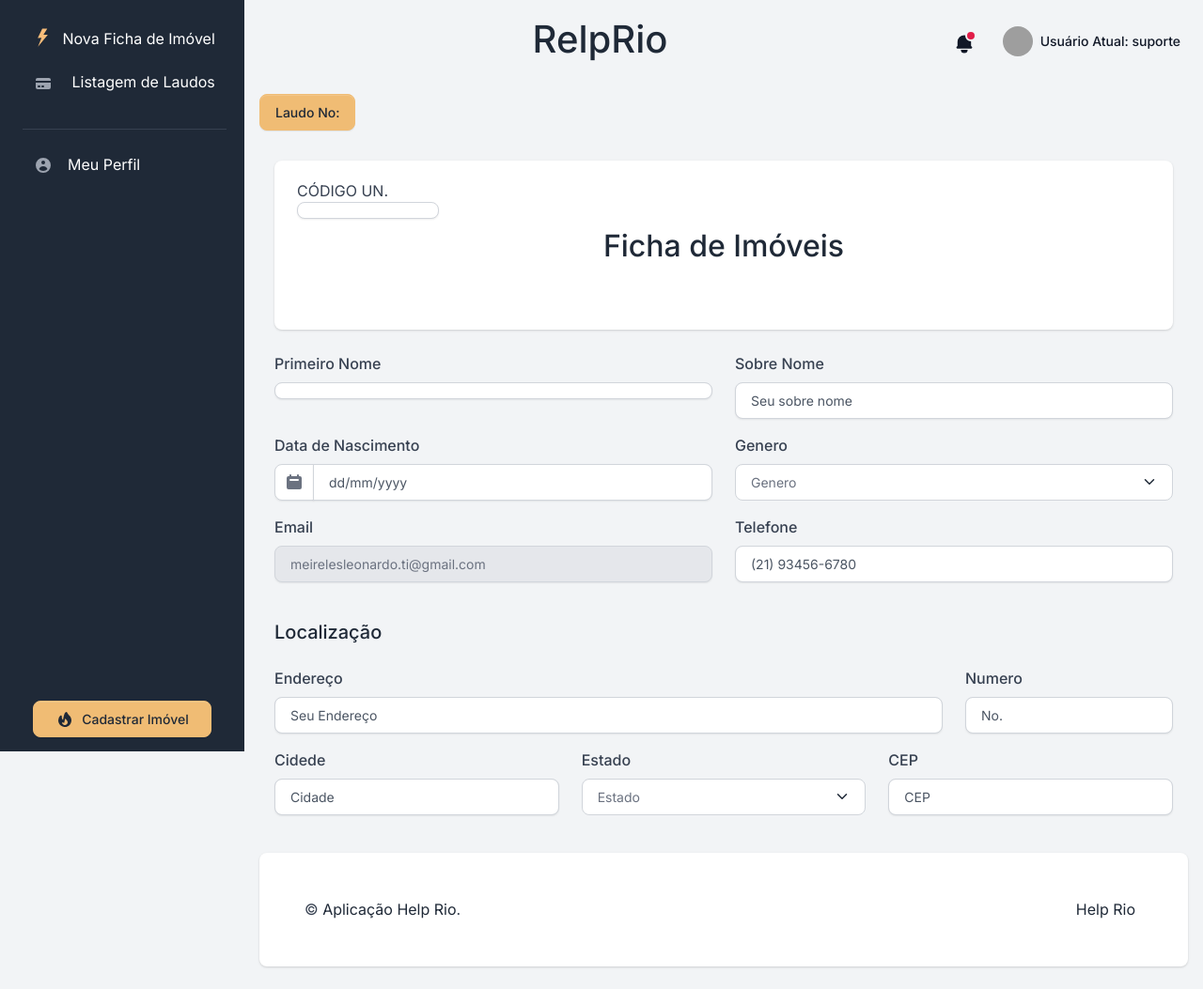
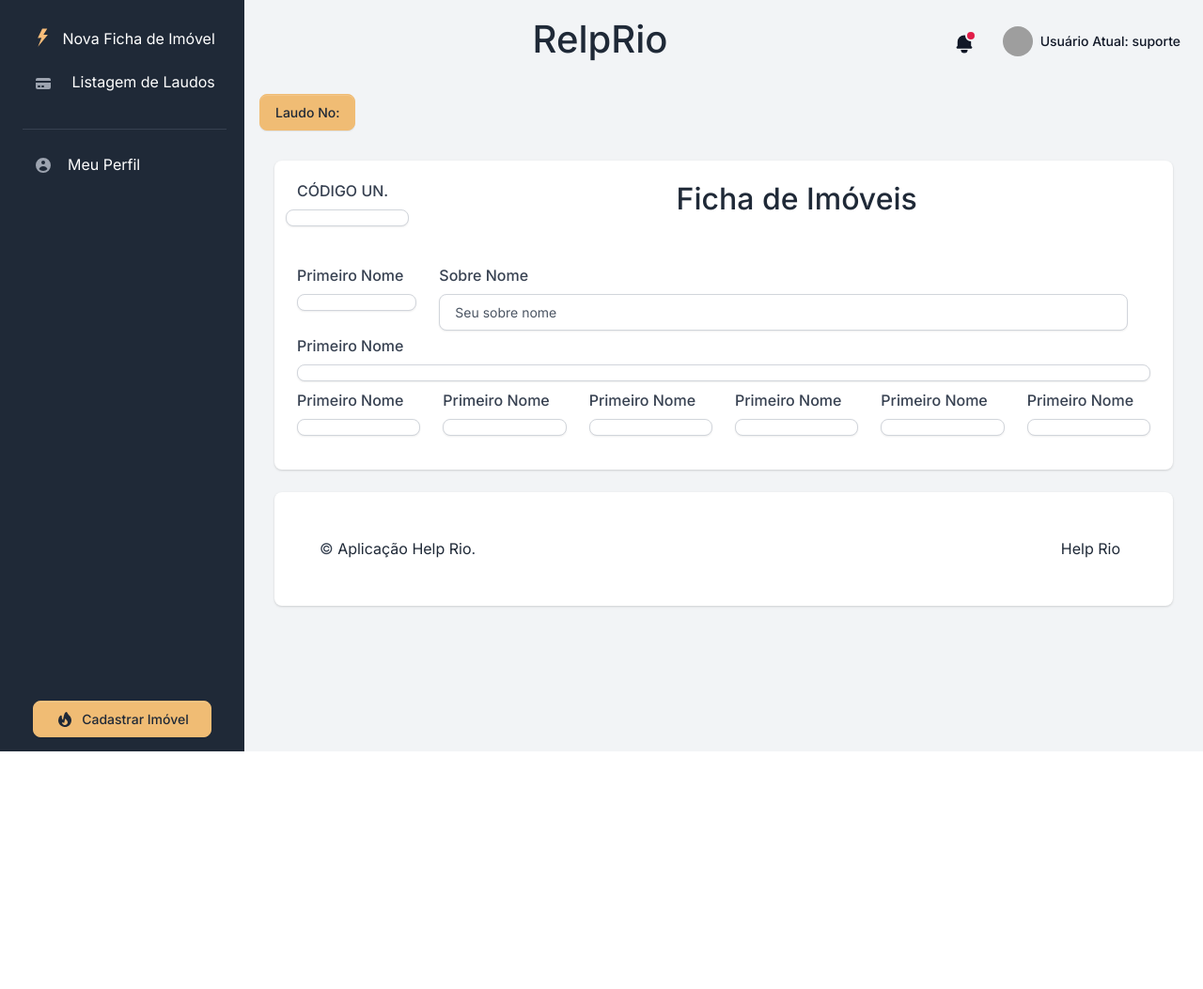
Before and after one commit to meirelesleonardo/AppHelpRio, a Django app: page /fichaImovel/laudo in a window 1280 px wide. Shown: the whole page at 94% size. After the commit the page ends 800 px from the top, so only its background shows below. Run offline with Django 4.2, Linux system fonts and the light colour scheme; a user stored in the database is signed in; data comes from the database, SQL or seed files in the repository; both versions use the stored data as it was after the commit; some libraries are stand-ins or nearby versions; grey boxes are pictures that could not be loaded.

Commit message:
Modelagem Laudo Html #6

```diff
--- a/apps/templates/ficha_imovel/laudo.html
+++ b/apps/templates/ficha_imovel/laudo.html
@@ -16,110 +16,92 @@
     </div>
 
 
-            <div class="container-fluid">
+    <div class="container-fluid">
+        <div class="card card-body border-0 shadow mb-4">
+            <div class="row">
+                <div class="col-md-2 mb-0">
+                    <label>CÓDIGO UN.</label>
+                    <label class="row justify-content-center form-control">{{ request.user.first_name }}</label>
+                </div>
+                <div class="col-md-10 mb-0"><h2 class="h2 mb-5 row justify-content-center">Ficha de Imóveis</h2></div>
                 <div class="row">
-                    <div class="col-12 col-xl-12">
-            <div class="card card-body border-0 shadow mb-4">
-                <div class="col-2">
-                    CÓDIGO UN.
-                    <label class=" form-control">{{ request.user.first_name }}</label>
+
+                    <div class="col-md-2 mb-1">
+                        <div>
+                            <label for="first_name">Primeiro Nome</label>
+                            <label class="form-control">{{ request.user.first_name }}</label>
+                        </div>
+                    </div>
+
+                    <div class="col-md-10 mb-1">
+                        <div>
+                            <label for="last_name">Sobre Nome</label>
+                            <input class="form-control" id="last_name" type="text" Value="{{ request.user.last_name }}"  placeholder="Seu sobre nome" required>
+                        </div>
+                    </div>
+
+                </div>
             </div>
-                <h2 class="h2 mb-5 row justify-content-center">Ficha de Imóveis</h2>
-        </div>
-    </div>
 
 
-                <div class="container-fluid">
-                    <div class="row">
-
-                        <div class="col-md-6 mb-3">
-                            <div>
-                                <label for="first_name">Primeiro Nome</label>
-                                <label class="form-control">{{ request.user.first_name }}</label>
-                            </div>
-                        </div>
-                        <div class="col-md-6 mb-3">
-                            <div>
-                                <label for="last_name">Sobre Nome</label>
-                                <input class="form-control" id="last_name" type="text" Value="{{ request.user.last_name }}"  placeholder="Seu sobre nome" required>
-                            </div>
+            <div class="col-md-12 mb-1">
+                <div class="row">
+                    <div>
+                        <label for="first_name">Primeiro Nome</label>
+                        <label class="form-control">{{ request.user.first_name }}</label>
+                    </div>
+                    <div class="col-md-2 mb-1">
+                        <div>
+                            <label for="first_name">Primeiro Nome</label>
+                            <label class="form-control">{{ request.user.first_name }}</label>
                         </div>
                     </div>
-                    <div class="row align-items-center">
-                        <div class="col-md-6 mb-3">
-                            <label for="birthday">Data de Nascimento</label>
-                            <div class="input-group">
-                                <span class="input-group-text">
-                                    <svg class="icon icon-xs" fill="currentColor" viewBox="0 0 20 20" xmlns="http://www.w3.org/2000/svg"><path fill-rule="evenodd" d="M6 2a1 1 0 00-1 1v1H4a2 2 0 00-2 2v10a2 2 0 002 2h12a2 2 0 002-2V6a2 2 0 00-2-2h-1V3a1 1 0 10-2 0v1H7V3a1 1 0 00-1-1zm0 5a1 1 0 000 2h8a1 1 0 100-2H6z" clip-rule="evenodd"></path></svg>
-                                </span>
-                                <input data-datepicker="" class="form-control" id="birthday" type="text" placeholder="dd/mm/yyyy" required>
-                              </div>
-                        </div>
-                        <div class="col-md-6 mb-3">
-                            <label for="gender">Genero</label>
-                            <select class="form-select mb-0" id="gender" aria-label="Gender select example">
-                                <option selected>Genero</option>
-                                <option value="1">Masculino</option>
-                                <option value="2">Feminino</option>
-                            </select>
+                    <div class="col-md-2 mb-1">
+                        <div>
+                            <label>Primeiro Nome</label>
+                            <label class="form-control">{{ request.user.first_name }}</label>
                         </div>
                     </div>
-                    <div class="row">
-                        <div class="col-md-6 mb-3">
-                            <div class="form-group">
-                                <label for="email">Email</label>
-                                <input class="form-control" id="email" type="email" placeholder="name@company.com" value="{{ request.user.email }}" readonly>
-                            </div>
-                        </div>
-                        <div class="col-md-6 mb-3">
-                            <div class="form-group">
-                                <label for="telefone">Telefone</label>
-                                <input class="form-control" id="phone" type="number" placeholder="(21) 93456-6780" required>
-                            </div>
+                    <div class="col-md-2 mb-1">
+                        <div>
+                            <label>Primeiro Nome</label>
+                            <label class="form-control">{{ request.user.first_name }}</label>
                         </div>
                     </div>
-                    <h2 class="h5 my-4">Localização</h2>
-                    <div class="row">
-                        <div class="col-sm-9 mb-3">
-                            <div class="form-group">
-                                <label for="endereco">Endereço</label>
-                                <input class="form-control" id="endereco" type="text" placeholder="Seu Endereço" required>
-                            </div>
-                        </div>
-                        <div class="col-sm-3 mb-3">
-                            <div class="form-group">
-                                <label for="numero">Numero</label>
-                                <input class="form-control" id="numero" type="number" placeholder="No." required>
-                            </div>
+                    <div class="col-md-2 mb-1">
+                        <div>
+                            <label>Primeiro Nome</label>
+                            <label class="form-control">{{ request.user.first_name }}</label>
                         </div>
                     </div>
-                    <div class="row">
-                        <div class="col-sm-4 mb-3">
-                            <div class="form-group">
-                                <label for="cidede">Cidede</label>
-                                <input class="form-control" id="cidede" type="text" placeholder="Cidade" required>
-                            </div>
-                        </div>
-                        <div class="col-sm-4 mb-3">
-                            <label for="estado">Estado</label>
-                            <select class="form-select w-100 mb-0" id="estado" name="estado" aria-label="State select example">
-                                <option selected>Estado</option>
-                                <option value="RJ">Rio de Janeiro</option>
-
-                            </select>
-                        </div>
-                        <div class="col-sm-4">
-                            <div class="form-group">
-                                <label for="cep">CEP</label>
-                                <input class="form-control" id="cep" type="tel" placeholder="CEP" required>
-                            </div>
+                    <div class="col-md-2 mb-1">
+                        <div>
+                            <label>Primeiro Nome</label>
+                            <label class="form-control">{{ request.user.first_name }}</label>
                         </div>
                     </div>
+
+
+                <div class="col-md-2 mb-1">
+                    <div>
+                        <label for="first_name">Primeiro Nome</label>
+                        <label class="form-control">{{ request.user.first_name }}</label>
+                    </div>
                 </div>
+            </div>
+
+
+        </div>
         </div>
 
-        </div>
-    </div>
+
+
+
+
+
+
+
+
 
 {% endblock content %}
 
```
Also changed, not shown: db.sqlite3.
